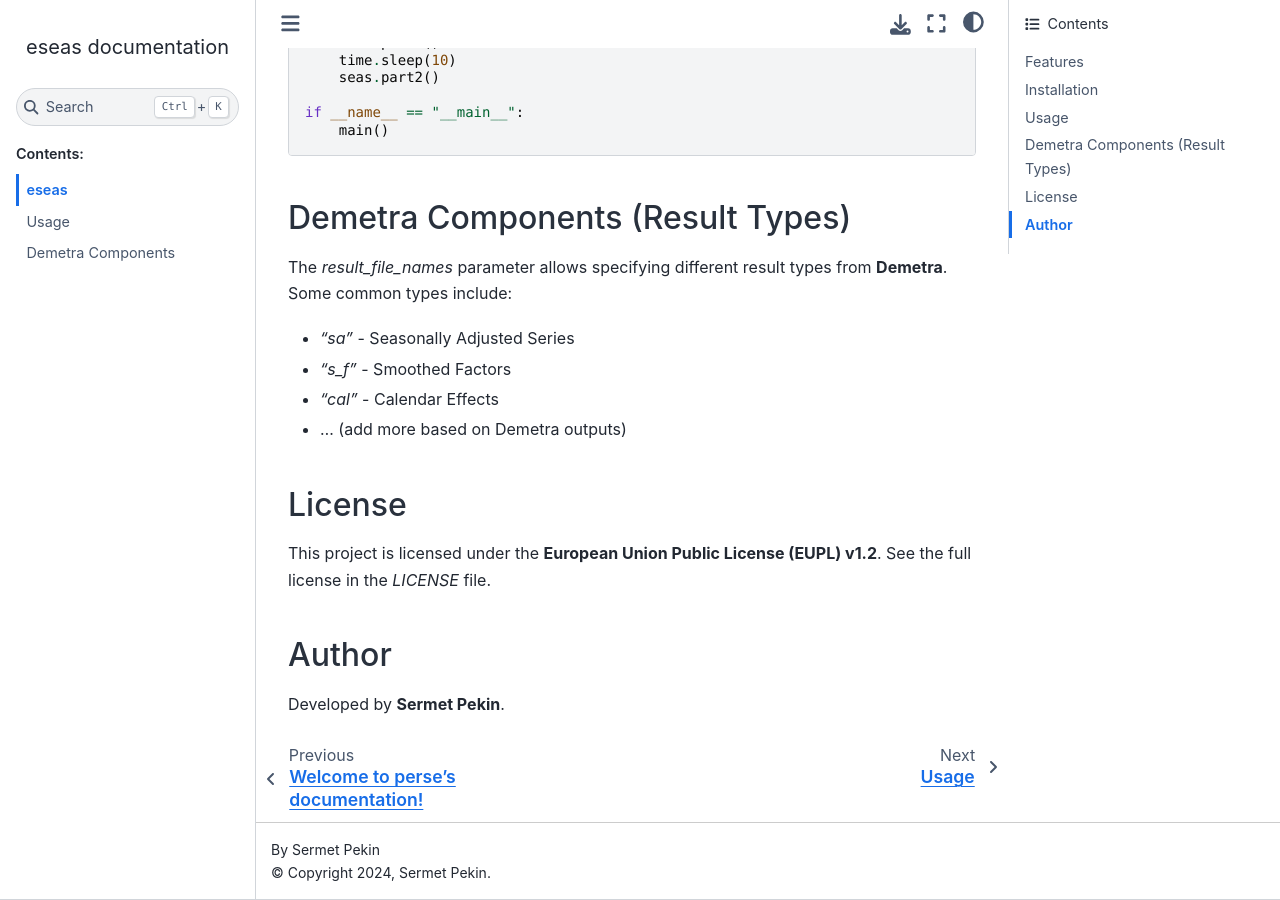
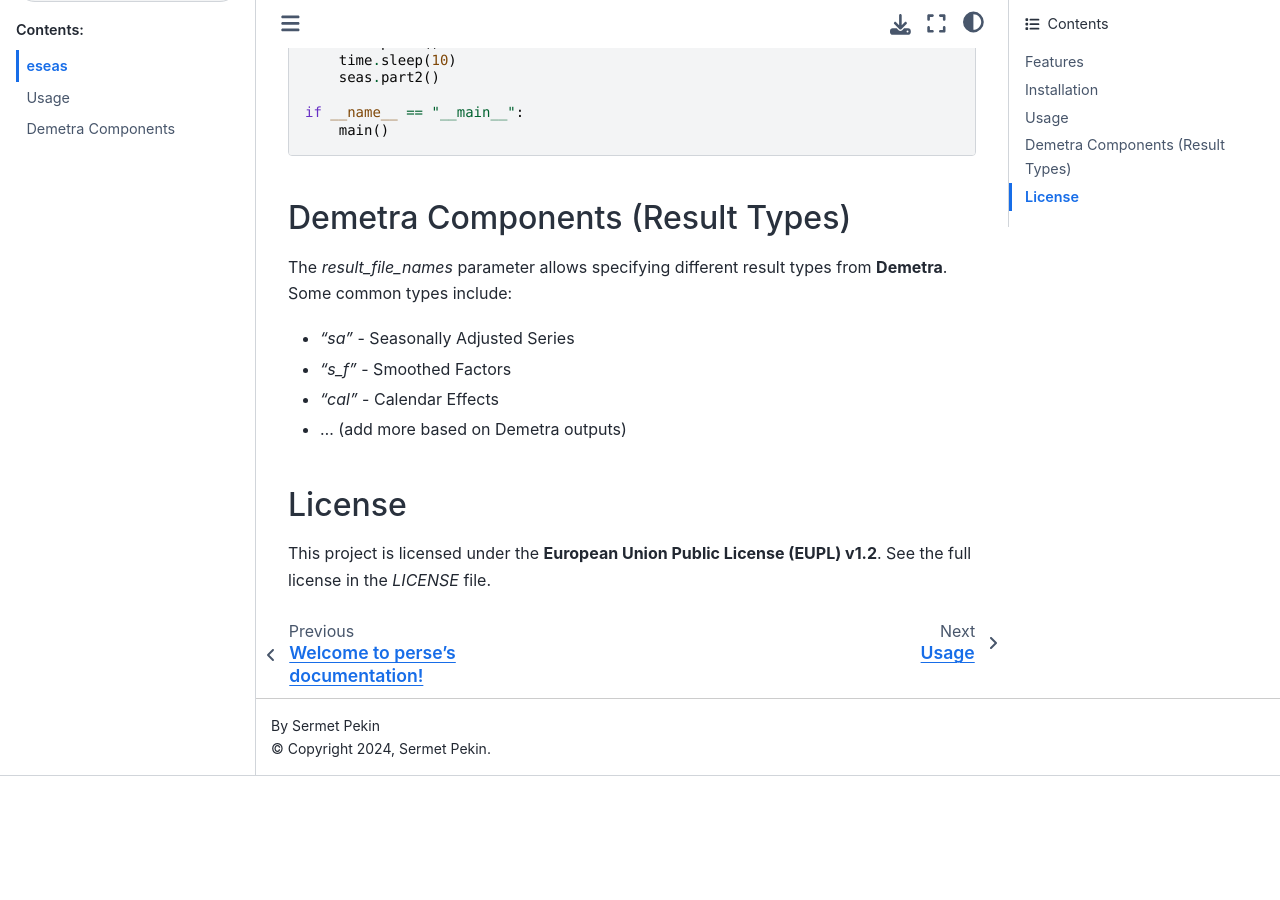
Before and after one commit to SermetPekin/eseas-repo, a Sphinx documentation site: the page built from docs/source/home.rst, in a window 1280 px wide and 900 px high, scrolled down 1133 px. Built offline with Sphinx 7.4.7 and the Sphinx Book theme 1.1.4, drawn with Linux system fonts in a browser that asks for light colours; after the commit the page ends 1909 px from its top, so only the background shows below that.

Commit message:
remove repetition author

```diff
--- a/docs/source/home.rst
+++ b/docs/source/home.rst
@@ -69,8 +69,3 @@ License
 -------
 This project is licensed under the **European Union Public License (EUPL) v1.2**.
 See the full license in the `LICENSE` file.
-
-
-Author
-------
-Developed by **Sermet Pekin**.
```
